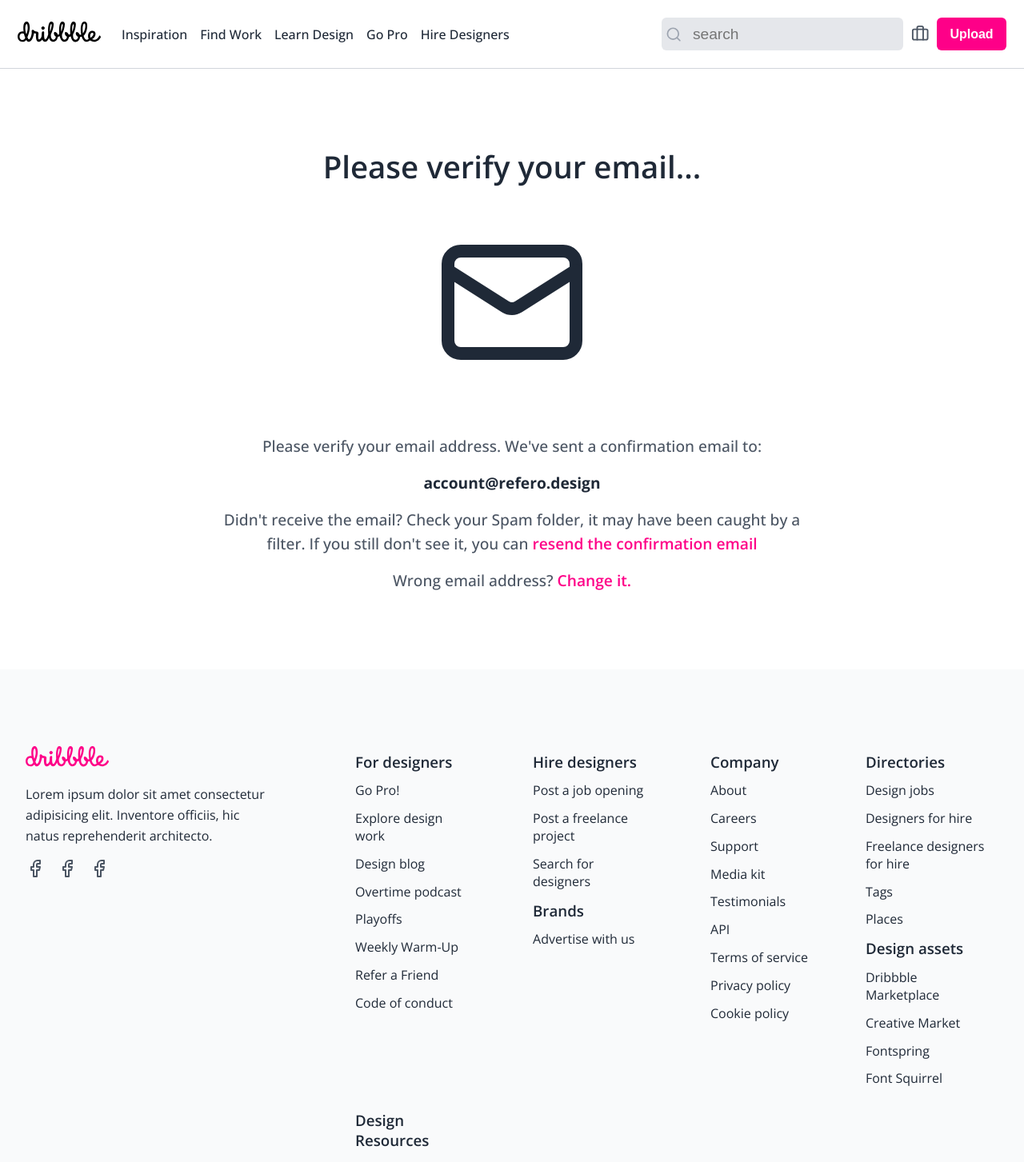
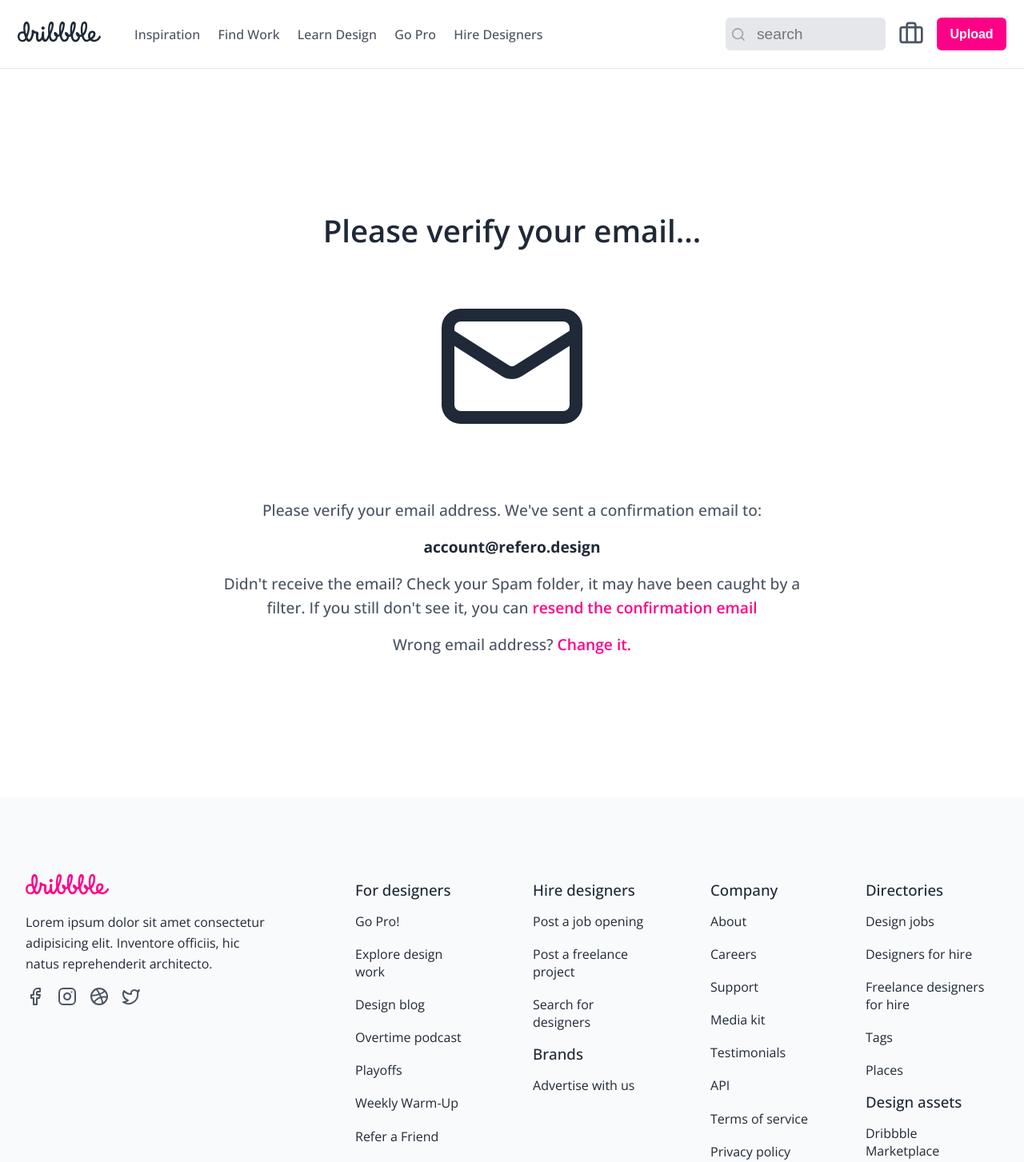
Before and after one commit to Shobhit-Mishra-02/task, a React (Vite) app: page /home in a window 1280 px wide. Shown: the top 1453 px of the page at 80% size. Built offline with nearby package versions, Linux system fonts and the light colour scheme.

Commit message:
refactor: refactor the code of Fotter, Home and navigation

```diff
--- a/src/components/home/Footer.css
+++ b/src/components/home/Footer.css
@@ -57,7 +57,7 @@
 }
 
 .footer__list h3 {
-  font-weight: 600;
+  font-weight: 500;
   color: var(--text-primary);
   padding: 0.4rem 0 0.4rem;
 }
@@ -65,7 +65,7 @@
 .footer__list li {
   list-style: none;
   color: var(--text-primary);
-  padding: 0.4rem 0rem;
+  padding: 0.6rem 0rem;
   cursor: pointer;
 }
 
--- a/src/components/home/Footer.tsx
+++ b/src/components/home/Footer.tsx
@@ -46,9 +46,11 @@
               strokeWidth="2"
               strokeLinecap="round"
               strokeLinejoin="round"
-              className="lucide lucide-facebook"
+              className="lucide lucide-instagram"
             >
-              <path d="M18 2h-3a5 5 0 0 0-5 5v3H7v4h3v8h4v-8h3l1-4h-4V7a1 1 0 0 1 1-1h3z" />
+              <rect width="20" height="20" x="2" y="2" rx="5" ry="5" />
+              <path d="M16 11.37A4 4 0 1 1 12.63 8 4 4 0 0 1 16 11.37z" />
+              <line x1="17.5" x2="17.51" y1="6.5" y2="6.5" />
             </svg>
             <svg
               xmlns="http://www.w3.org/2000/svg"
@@ -60,9 +62,26 @@
               strokeWidth="2"
               strokeLinecap="round"
               strokeLinejoin="round"
-              className="lucide lucide-facebook"
+              className="lucide lucide-dribbble"
             >
-              <path d="M18 2h-3a5 5 0 0 0-5 5v3H7v4h3v8h4v-8h3l1-4h-4V7a1 1 0 0 1 1-1h3z" />
+              <circle cx="12" cy="12" r="10" />
+              <path d="M19.13 5.09C15.22 9.14 10 10.44 2.25 10.94" />
+              <path d="M21.75 12.84c-6.62-1.41-12.14 1-16.38 6.32" />
+              <path d="M8.56 2.75c4.37 6 6 9.42 8 17.72" />
+            </svg>
+            <svg
+              xmlns="http://www.w3.org/2000/svg"
+              width="24"
+              height="24"
+              viewBox="0 0 24 24"
+              fill="none"
+              stroke="currentColor"
+              strokeWidth="2"
+              strokeLinecap="round"
+              strokeLinejoin="round"
+              className="lucide lucide-twitter"
+            >
+              <path d="M22 4s-.7 2.1-2 3.4c1.6 10-9.4 17.3-18 11.6 2.2.1 4.4-.6 6-2C3 15.5.5 9.6 3 5c2.2 2.6 5.6 4.1 9 4-.9-4.2 4-6.6 7-3.8 1.1 0 3-1.2 3-1.2z" />
             </svg>
           </div>
         </div>
--- a/src/components/home/Home.css
+++ b/src/components/home/Home.css
@@ -1,3 +1,7 @@
+.home_content {
+  padding: 5rem 6rem;
+}
+
 .home_content__heading {
   font-size: 2.4rem;
   font-weight: 600;
@@ -17,11 +21,6 @@
   height: auto;
   width: 12rem;
   stroke: var(--text-primary);
-}
-
-.tick_icon {
-  height: auto;
-  width: 3rem;
 }
 
 .home_content__text {
--- a/src/components/home/Home.tsx
+++ b/src/components/home/Home.tsx
@@ -3,10 +3,8 @@
 import Navigation from "./Navigation";
 import Footer from "./Footer";
 
-function Home() {
+function HomeContent() {
   return (
-    <div>
-      <Navigation />
     <div className="home_content">
       <h1 className="home_content__heading">Please verify your email...</h1>
       <div className="home_content__email_icon">
@@ -25,26 +23,10 @@
           <rect width="20" height="16" x="2" y="4" rx="2" />
           <path d="m22 7-8.97 5.7a1.94 1.94 0 0 1-2.06 0L2 7" />
         </svg>
-          {/* <svg
-            xmlns="http://www.w3.org/2000/svg"
-            width="24"
-            height="24"
-            viewBox="0 0 24 24"
-            fill="none"
-            stroke="currentColor"
-            strokeWidth="2"
-            strokeLinecap="round"
-            strokeLinejoin="round"
-            className="tick_icon"
-          >
-            <path d="M22 11.08V12a10 10 0 1 1-5.93-9.14" />
-            <path d="m9 11 3 3L22 4" />
-          </svg> */}
       </div>
       <div className="home_content__text">
         <p>
-            Please verify your email address. We've sent a confirmation email
-            to:
+          Please verify your email address. We've sent a confirmation email to:
         </p>
         <p>
           <strong>account@refero.design</strong>
@@ -61,6 +43,14 @@
         </p>
       </div>
     </div>
+  );
+}
+
+function Home() {
+  return (
+    <div>
+      <Navigation />
+      <HomeContent />
       <Footer />
     </div>
   );
--- a/src/components/home/Navigation.css
+++ b/src/components/home/Navigation.css
@@ -1,109 +1,23 @@
 .navbar {
   padding: 1rem;
-  border-bottom: 1px solid var(--text-ternary);
+  border-bottom: 1px solid #e5e7eb;
 }
 
 .navbar__logo_container svg {
   height: auto;
   width: 6.5rem;
-  color: var(--text-primary);
+  fill: var(--text-primary);
+  cursor: pointer;
+}
+
+.navbar__logo_container svg:hover {
+  fill: var(--text-secondary);
 }
 
 .navbar__menu_icon svg {
   height: auto;
   width: 2rem;
-  color: var(--text-primary);
-}
-
-.menu_mobile {
-  position: fixed;
-  top: 0;
-  bottom: 0;
-  left: 0;
-  width: 260px;
-  background-color: #fff;
-  padding: 1rem;
-  box-shadow: 0 4px 6px -1px rgb(0 0 0 / 0.1), 0 2px 4px -2px rgb(0 0 0 / 0.1);
-  transition: all 0.3s ease-in-out;
-  z-index: 100;
-}
-
-.menu_tablet {
-  display: none;
-}
-
-.menu__exit_btn_container {
-  display: flex;
-  justify-content: end;
-  align-items: center;
-  padding: 1rem 0rem;
-}
-
-.menu__exit_btn_container svg {
-  height: auto;
-  width: 2rem;
-  color: var(--text-secondary);
-}
-
-.menu__image_container {
-  display: flex;
-  justify-content: center;
-  align-items: center;
-  padding: 1rem 0rem 2rem;
-  border-bottom: 1px solid var(--text-ternary);
-  margin-bottom: 2rem;
-}
-
-.menu__image_container img {
-  height: auto;
-  width: 8rem;
-  border-radius: 50%;
-}
-
-.menu_mobile li,
-.menu_tablet li {
-  list-style: none;
-  border-radius: 6px;
-  color: var(--text-primary);
-  font-weight: 500;
-  cursor: pointer;
-}
-
-.menu_mobile li {
-  font-size: 1.2rem;
-  padding: 1rem 0.5rem;
-}
-
-.menu_tablet li {
-  font-size: 1rem;
-  padding: 0.3rem 0.4rem;
-}
-
-.menu_mobile li:hover {
-  background-color: #f3f4f6;
-}
-
-.menu__hide {
-  left: -291px;
-}
-
-.menu__upload_btn_container {
-  padding-top: 2rem;
-}
-
-.navbar__left_section {
-  display: flex;
-  justify-content: space-between;
-  align-items: center;
-  gap: 1.2rem;
-}
-
-.navbar__right_section {
-  display: none;
-}
-
-.mobile__search_container {
-  padding-top: 1rem;
+  stroke: var(--text-primary);
 }
 
 .search {
@@ -126,11 +40,125 @@
   background-color: transparent;
 }
 
+.search svg {
+  padding-left: 0.3rem;
+}
+
+.menu_mobile {
+  position: fixed;
+  top: 0;
+  bottom: 0;
+  left: 0;
+  width: 260px;
+  background-color: #fff;
+  padding: 1rem;
+  box-shadow: 0 4px 6px -1px rgb(0 0 0 / 0.1), 0 2px 4px -2px rgb(0 0 0 / 0.1);
+  transition: all 0.3s ease-in-out;
+  z-index: 100;
+}
+
+.menu_mobile li,
+.menu_desktop li {
+  list-style: none;
+  border-radius: 6px;
+  color: var(--text-primary);
+  font-weight: 500;
+  cursor: pointer;
+}
+
+.menu_mobile li {
+  font-size: 1.2rem;
+  padding: 1rem 0.5rem;
+}
+
+.menu_mobile li:hover {
+  background-color: #f3f4f6;
+}
+
+.mobile__search_container {
+  padding-top: 1rem;
+}
+
+.mobile__upload_btn {
+  background-color: var(--primary);
+  border: none;
+  color: white;
+  font-weight: 700;
+  font-size: 1rem;
+  padding: 0.7rem 0rem;
+  border-radius: 6px;
+  cursor: pointer;
+  text-align: center;
+  width: 100%;
+}
+
+.menu_desktop {
+  display: none;
+}
+
+.menu__exit_btn_container {
+  display: flex;
+  justify-content: end;
+  align-items: center;
+  padding: 1rem 0rem;
+}
+
+.menu__exit_btn_container svg {
+  height: auto;
+  width: 2rem;
+  stroke: var(--text-secondary);
+}
+
+.menu__image_container {
+  display: flex;
+  justify-content: center;
+  align-items: center;
+  padding: 1rem 0rem 2rem;
+  border-bottom: 1px solid var(--text-ternary);
+  margin-bottom: 2rem;
+}
+
+.menu__image_container img {
+  height: auto;
+  width: 8rem;
+  border-radius: 50%;
+  outline: 3px solid var(--secondary);
+}
+
+.menu_desktop li {
+  font-size: 1rem;
+  padding: 0.3rem 0.4rem;
+  color: var(--text-secondary);
+}
+
+.menu_desktop li:hover {
+  color: var(--text-primary);
+}
+
+.menu__hide {
+  left: -291px;
+}
+
+.menu__upload_btn_container {
+  padding-top: 2rem;
+}
+
+.navbar__left_section {
+  display: flex;
+  justify-content: space-between;
+  align-items: center;
+  gap: 1.2rem;
+}
+
+.navbar__right_section {
+  display: none;
+}
+
 .desktop_menu {
   display: none;
 }
 
-.upload_btn {
+.desktop__upload_btn {
   background-color: var(--primary);
   border: none;
   color: white;
@@ -140,10 +168,6 @@
   border-radius: 6px;
   cursor: pointer;
   text-align: center;
-}
-
-.search svg {
-  padding-left: 0.3rem;
 }
 
 @media (min-width: 740px) {
@@ -167,12 +191,13 @@
     display: none;
   }
 
-  .menu_tablet {
+  .menu_desktop {
     display: flex;
     justify-content: start;
     align-items: center;
     gap: 0.2rem;
   }
+
   .navbar__left_section {
     display: flex;
     justify-content: start;
@@ -199,7 +224,7 @@
     justify-content: start;
     align-items: center;
     gap: 10px;
-    width: 100%;
+    max-width: 200px;
     border-radius: 6px;
     color: #9ca3af;
     background-color: #e5e7eb;
@@ -213,7 +238,7 @@
     background-color: transparent;
   }
   .navbar__right_section > span > svg {
-    padding-left: 0.3rem;
+    padding-left: 0.4rem;
   }
 }
 
@@ -222,7 +247,22 @@
     display: block;
     height: auto;
     width: 2rem;
-    color: var(--text-secondary);
+    stroke: var(--text-secondary);
+    cursor: pointer;
+  }
+  .navbar__right_section > svg:hover {
+    stroke: var(--text-primary);
+  }
+  .menu_desktop {
+    gap: 0.6rem;
+  }
+
+  .navbar__right_section {
+    gap: 1rem;
+  }
+
+  .navbar__logo_container {
+    padding-right: 1rem;
   }
 }
 
@@ -230,7 +270,28 @@
   .navbar__right_section > img {
     display: block;
     height: auto;
-    width: 2.4rem;
+    width: 2.5rem;
     border-radius: 50%;
   }
+  .menue_desktop {
+    gap: 1rem;
+  }
+  .navbar__right_section {
+    gap: 1.5rem;
+  }
+  .section__container {
+    padding: 0.2rem 1rem;
+  }
 }
+
+@media (min-width: 1500px) {
+  .menu_desktop {
+    gap: 1.6rem;
+  }
+  .navbar__right_section {
+    gap: 1.6rem;
+  }
+  .navbar__logo_container {
+    padding-right: 1.6rem;
+  }
+}
--- a/src/components/home/Navigation.tsx
+++ b/src/components/home/Navigation.tsx
@@ -14,7 +14,7 @@
 }
 
 function Navigation() {
-  const [toggle, setToggle] = useState(true);
+  const [toggle, setToggle] = useState(false);
 
   return (
     <nav className="navbar">
@@ -74,11 +74,11 @@
             </div>
             <Menu />
             <div className="menu__upload_btn_container">
-              <button className="btn_primary">Upload</button>
+              <button className="mobile__upload_btn">Upload</button>
             </div>
           </ul>
 
-          <ul className="menu_tablet">
+          <ul className="menu_desktop">
             <Menu />
           </ul>
         </div>
@@ -120,7 +120,7 @@
 
           <img src="/avataar.jpg" alt="avatar" />
 
-          <button className="upload_btn">Upload</button>
+          <button className="desktop__upload_btn">Upload</button>
         </div>
       </div>
 
```
Also changed, not shown: src/components/frame/Frame.tsx (+31 -8 lines). Lines whose indentation alone changed are shown as unchanged.
